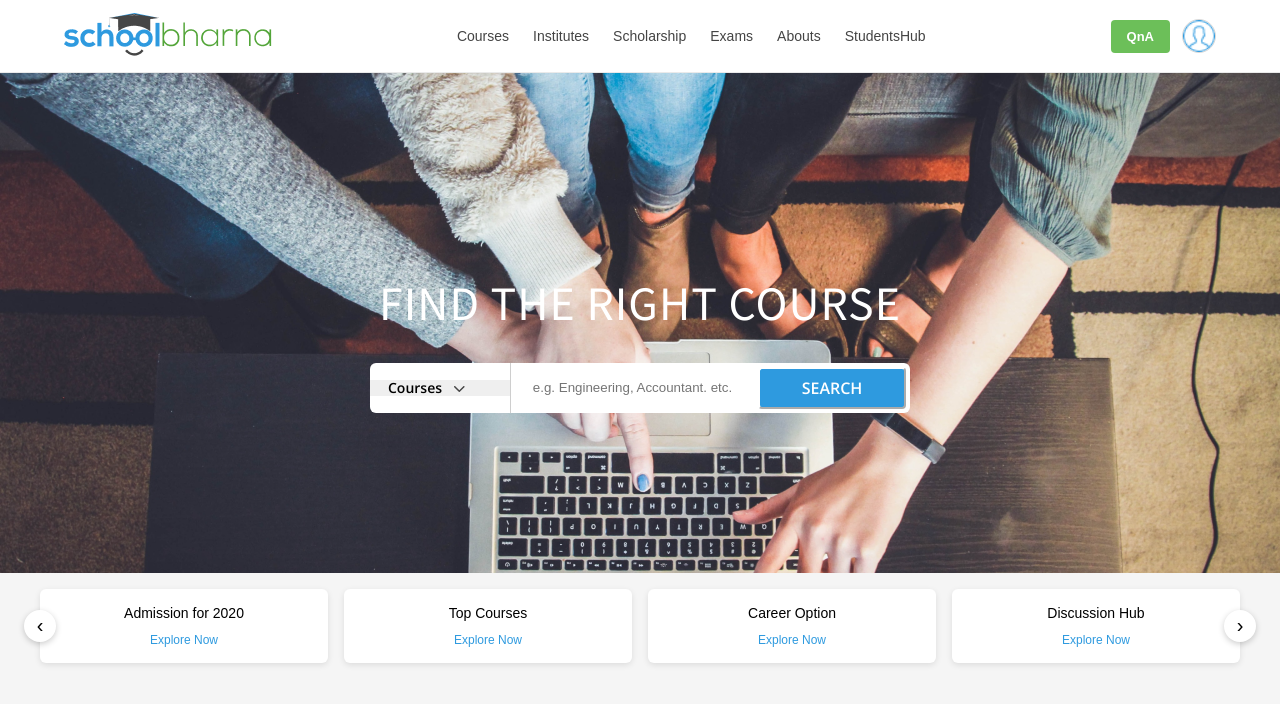
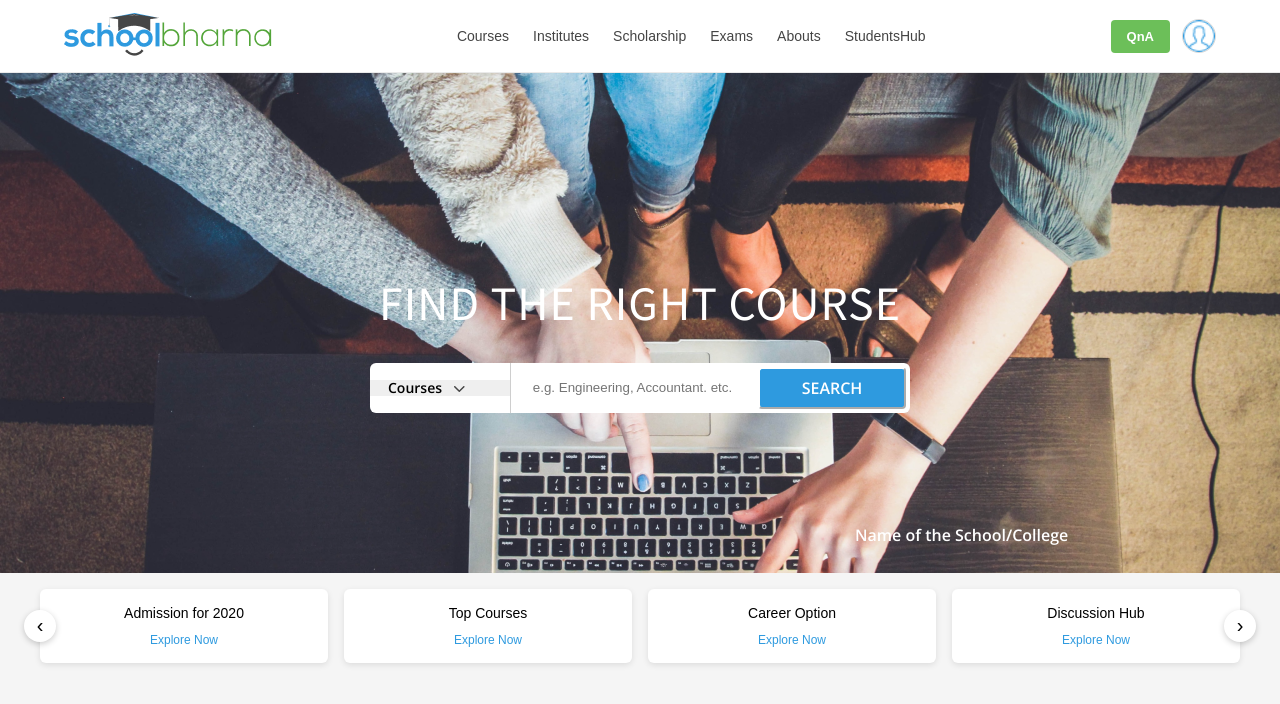
Before and after one commit to bibashmanjusubedi/schoolbharna-ui, a React (Vite) app: page / in a window 1280 px wide. Shown: the top 704 px of the page. Built offline with nearby package versions, Linux system fonts and the light colour scheme.

Commit message:
feat: School College Name in the Section Name

```diff
--- a/src/components/layout/Hero.css
+++ b/src/components/layout/Hero.css
@@ -105,3 +105,16 @@
     letter-spacing: 0;
     font-weight:600;
 }
+
+
+.school-college-name{
+    position:absolute;
+    top: 451px;
+    right:67px;
+    width: 358px;
+    height: 20px;
+    color:white;
+    font-size:500;
+    font-weight: bold;
+    font-family: "Open Sans", sans-serif;
+}
--- a/src/components/layout/Hero.jsx
+++ b/src/components/layout/Hero.jsx
@@ -39,6 +39,10 @@ export default function FindTheRightCourse(){
                     <button className = "find-course-button">SEARCH</button>
                 </div>
             </div>
+
+            <div className= "school-college-name">
+                Name of the School/College
+            </div>
         </section>
     );
 }
```
